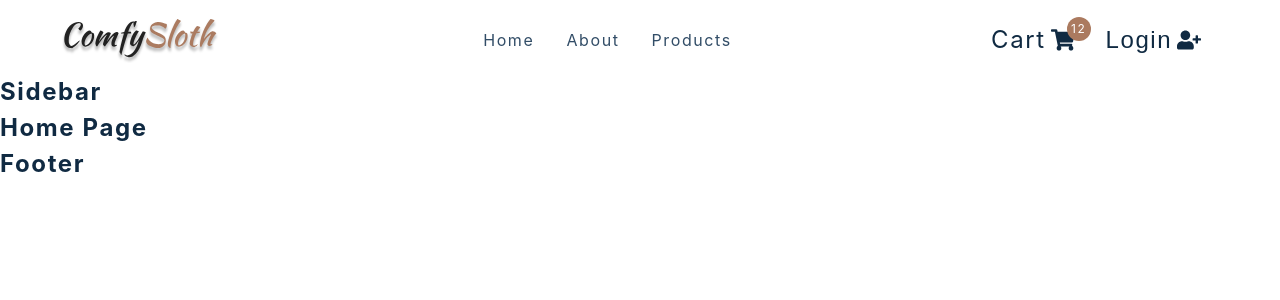
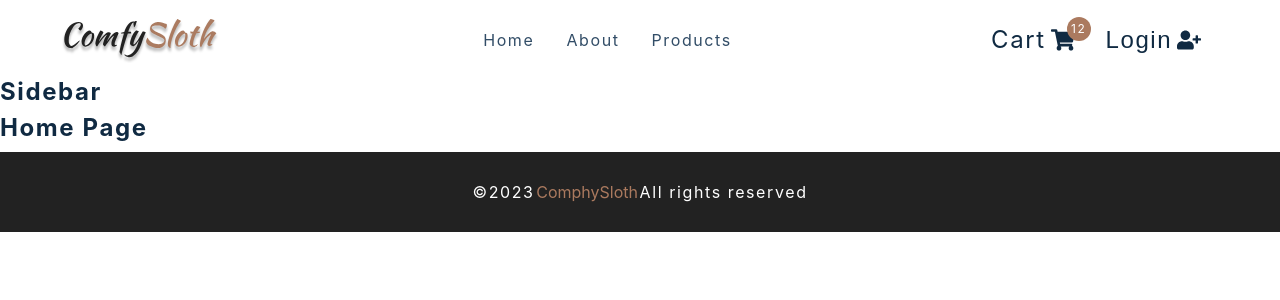
Before and after one commit to kucheriavii/comfy, a React (Create React App) app: page / in a window 1280 px wide. Shown: the top 300 px of the page. Built offline with nearby package versions, Linux system fonts and the light colour scheme.

Commit message:
319 - Footer

```diff
--- a/src/components/Footer.js
+++ b/src/components/Footer.js
@@ -1,7 +1,11 @@
 import React from 'react'
 import styled from 'styled-components'
 const Footer = () => {
-  return <h4>footer</h4>
+  return <Wrapper>
+    <h5>&copy;{new Date().getFullYear()}</h5>
+    <span>ComphySloth</span>
+    <h5>All rights reserved</h5>
+  </Wrapper>
 }
 
 const Wrapper = styled.footer`
```
